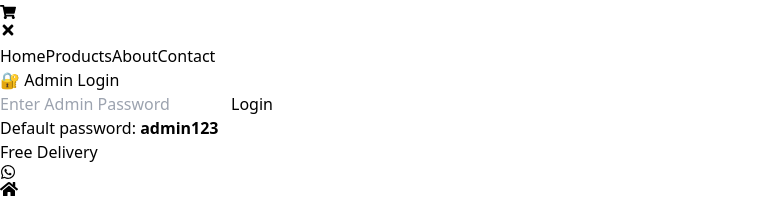
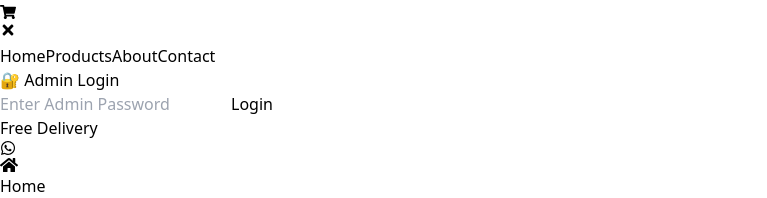
Before and after one commit to Sumitshk311/2quick-frontend, a React (Vite) app: page /admin-login in a window 1280 px wide. Shown: the part 1124-1322 px from the top of the page, without its empty margins (0-767 px from the left). Built offline with nearby package versions, Linux system fonts and the light colour scheme.

Commit message:
Something backend

```diff
--- a/src/admin/AdminLogin.jsx
+++ b/src/admin/AdminLogin.jsx
@@ -39,9 +39,6 @@ const AdminLogin = () => {
           Login
         </button>
 
-        <p className="text-center text-gray-400 text-sm mt-4">
-          Default password: <b>admin123</b>
-        </p>
       </div>
     </div>
   );
--- a/src/components/Header.jsx
+++ b/src/components/Header.jsx
@@ -34,7 +34,7 @@ const Header = () => {
             <img
               src={logo}
               alt="2Quick Logo"
-              className="h-12 md:h-14 w-auto object-contain"
+              className="h-15px md:h-56px w-auto object-contain"
             />
           </Link>
         </h1>
```
